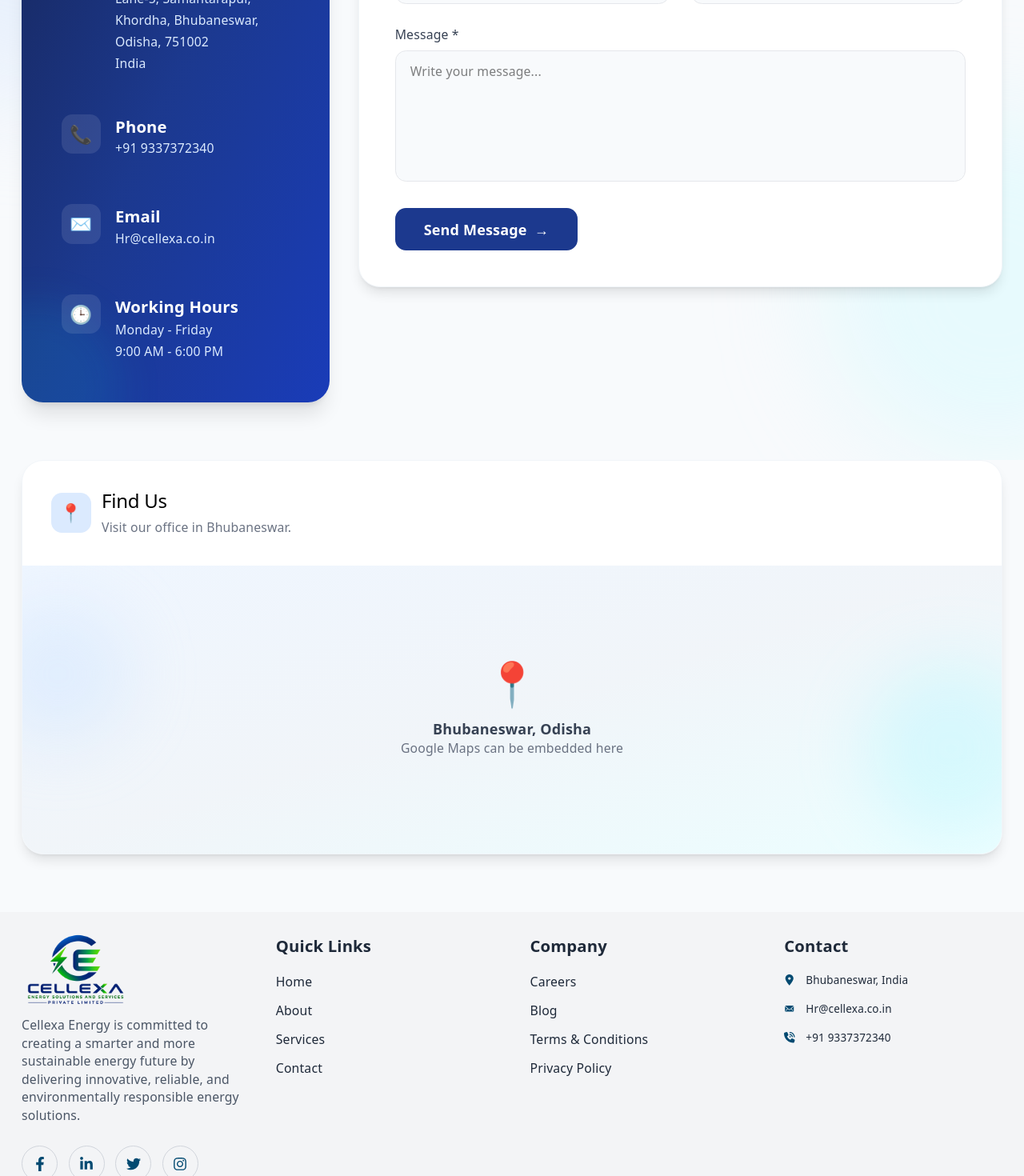
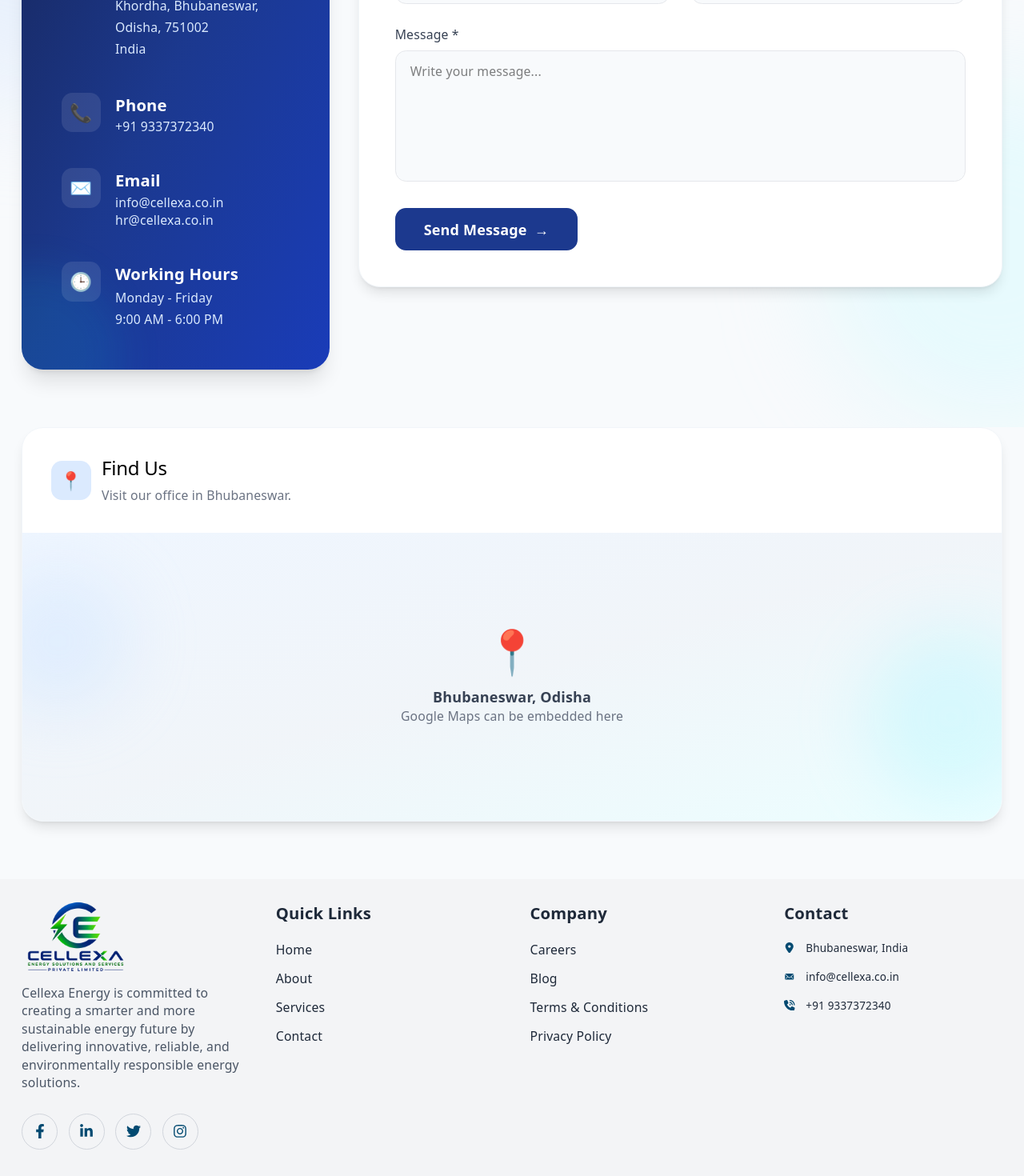
Before and after one commit to sambitmohanty04/CellexaEnergy, a React (Vite) app in the folder client/: page /contact in a window 1280 px wide. Shown: the part 738-2208 px from the top of the page at 80% size. Built offline with nearby package versions, Linux system fonts and the light colour scheme; no server answers.

Commit message:
updated code for email

```diff
--- a/client/src/App.tsx
+++ b/client/src/App.tsx
@@ -43,7 +43,7 @@ const App: React.FC = () => {
             <Route path="/about" element={<About />} />
             <Route path="/blogs" element={<Blogs />} />
             <Route path="/blogs/:slug" element={<BlogDetails />} />
-            <Route path="/add_blog" element={<AddBlog />} />
+            <Route path="/add-blog" element={<AddBlog />} />
             <Route path="/our_company" element={<OurCompany />} />
             <Route path="/services" element={<Services />} />
             <Route path="/telecom-services" element={<TelecomServices />} />
--- a/client/src/Components/Footer.tsx
+++ b/client/src/Components/Footer.tsx
@@ -169,7 +169,7 @@ const Footer: React.FC = () => {
 
               <div className="flex items-center gap-3">
                 <IoIosMail className="text-md text-sky-900" />
-                <span>Hr@cellexa.co.in</span>
+                <span>info@cellexa.co.in</span>
               </div>
 
               <div className="flex items-center gap-3">
--- a/client/src/Pages/Contact.tsx
+++ b/client/src/Pages/Contact.tsx
@@ -18,10 +18,6 @@ const Contact: React.FC = () => {
   const [successMessage, setSuccessMessage] = useState<string>("");
   const [errorMessage, setErrorMessage] = useState<string>("");
 
-  // =====================================================
-  // AOS INITIALIZATION
-  // =====================================================
-
   useEffect(() => {
     AOS.init({
       duration: 1000,
@@ -31,30 +27,18 @@ const Contact: React.FC = () => {
 
     AOS.refresh();
   }, []);
-
-  // =====================================================
-  // HANDLE INPUT CHANGE
-  // =====================================================
-
   const handleChange = (
     e: React.ChangeEvent<HTMLInputElement | HTMLTextAreaElement>
   ) => {
     const { name, value } = e.target;
-
     setFormData((prev) => ({
       ...prev,
       [name]: value,
     }));
 
-    // Clear previous messages while typing
     setSuccessMessage("");
     setErrorMessage("");
   };
-
-  // =====================================================
-  // HANDLE FORM SUBMIT
-  // =====================================================
-
   const handleSubmit = async (
     e: React.FormEvent<HTMLFormElement>
   ) => {
@@ -78,10 +62,7 @@ const Contact: React.FC = () => {
           "Thank you! Your message has been submitted.";
 
         setSuccessMessage(message);
-
         toast.success(message);
-
-        // Clear form
         setFormData({
           name: "",
           email: "",
@@ -106,21 +87,13 @@ const Contact: React.FC = () => {
         "Unable to submit your message. Please try again.";
 
       setErrorMessage(message);
-
       toast.error(message);
     }
   };
 
   return (
     <div className="min-h-screen bg-slate-50">
-
-      {/* =====================================================
-          PAGE HEADER
-      ====================================================== */}
-
       <section className="relative overflow-hidden bg-blue-950 py-10">
-
-        {/* Background Circle 1 */}
         <div
           className="
             absolute
@@ -134,8 +107,6 @@ const Contact: React.FC = () => {
             animate-pulse
           "
         />
-
-        {/* Background Circle 2 */}
         <div
           className="
             absolute
@@ -149,8 +120,6 @@ const Contact: React.FC = () => {
             animate-pulse
           "
         />
-
-        {/* Floating Circle */}
         <div
           className="
             absolute
@@ -163,8 +132,6 @@ const Contact: React.FC = () => {
             animate-bounce
           "
         />
-
-        {/* Floating Circle */}
         <div
           className="
             absolute
@@ -195,7 +162,6 @@ const Contact: React.FC = () => {
             <span className="h-[2px] w-10 bg-blue-400" />
           </div>
 
-          {/* Heading */}
           <h1
             data-aos="fade-up"
             data-aos-duration="1000"
@@ -210,8 +176,6 @@ const Contact: React.FC = () => {
           >
             Contact Us
           </h1>
-
-          {/* Description */}
           <p
             data-aos="fade-up"
             data-aos-duration="900"
@@ -230,14 +194,7 @@ const Contact: React.FC = () => {
         </div>
       </section>
 
-
-      {/* =====================================================
-          CONTACT SECTION
-      ====================================================== */}
-
       <section className="relative overflow-hidden py-16">
-
-        {/* Background Decoration */}
         <div
           className="
             absolute
@@ -268,10 +225,6 @@ const Contact: React.FC = () => {
 
           <div className="grid grid-cols-1 gap-8 lg:grid-cols-3">
 
-            {/* =================================================
-                CONTACT INFORMATION
-            ================================================== */}
-
             <div
               data-aos="fade-right"
               data-aos-duration="1000"
@@ -300,7 +253,6 @@ const Contact: React.FC = () => {
                 "
               >
 
-                {/* Decorative Circle */}
                 <div
                   className="
                     absolute
@@ -316,7 +268,6 @@ const Contact: React.FC = () => {
                   "
                 />
 
-                {/* Decorative Circle */}
                 <div
                   className="
                     absolute
@@ -336,18 +287,15 @@ const Contact: React.FC = () => {
                     Get In Touch
                   </h2>
 
-                  <p className="!mb-8 text-sm leading-7 text-blue-100">
+                  <p className="!mb-4 text-sm leading-7 text-blue-100">
                     We are here to help and answer any questions you may have.
                     Feel free to reach out to us.
                   </p>
 
-
-                  {/* ================= ADDRESS ================= */}
-
                   <div
                     className="
                       group/item
-                      mb-5
+                      mb-3
                       flex
                       gap-4
                       rounded-xl
@@ -394,14 +342,10 @@ const Contact: React.FC = () => {
                     </div>
 
                   </div>
-
-
-                  {/* ================= PHONE ================= */}
-
                   <div
                     className="
                       group/item
-                      mb-7
+                      mb-3
                       flex
                       gap-4
                       rounded-xl
@@ -444,14 +388,10 @@ const Contact: React.FC = () => {
                     </div>
 
                   </div>
-
-
-                  {/* ================= EMAIL ================= */}
-
                   <div
                     className="
                       group/item
-                      mb-7
+                      mb-3
                       flex
                       gap-4
                       rounded-xl
@@ -487,17 +427,15 @@ const Contact: React.FC = () => {
                       <h3 className="text-lg font-semibold">
                         Email
                       </h3>
-
                       <p className="mt-1 text-sm text-blue-100">
-                        Hr@cellexa.co.in
+                        info@cellexa.co.in
+                      </p>
+                      <p className="mt-1 text-sm text-blue-100">
+                        hr@cellexa.co.in
                       </p>
                     </div>
 
                   </div>
-
-
-                  {/* ================= WORKING HOURS ================= */}
-
                   <div
                     className="
                       group/item
@@ -550,11 +488,6 @@ const Contact: React.FC = () => {
               </div>
             </div>
 
-
-            {/* =================================================
-                CONTACT FORM
-            ================================================== */}
-
             <div
               data-aos="fade-left"
               data-aos-duration="1000"
@@ -579,8 +512,6 @@ const Contact: React.FC = () => {
                   lg:p-10
                 "
               >
-
-                {/* Top Animated Line */}
                 <div
                   className="
                     absolute
@@ -608,9 +539,6 @@ const Contact: React.FC = () => {
                   Fill in the form below and our team will get back to you.
                 </p>
 
-
-                {/* Success Message */}
-
                 {successMessage && (
                   <div
                     data-aos="fade-down"
@@ -629,9 +557,6 @@ const Contact: React.FC = () => {
                   </div>
                 )}
 
-
-                {/* Error Message */}
-
                 {errorMessage && (
                   <div
                     data-aos="fade-down"
@@ -649,22 +574,13 @@ const Contact: React.FC = () => {
                     {errorMessage}
                   </div>
                 )}
-
-
-                {/* FORM */}
-
                 <form
                   className="mt-5"
                   onSubmit={handleSubmit}
                 >
 
                   <div className="grid grid-cols-1 gap-6 md:grid-cols-2">
-
-
-                    {/* NAME */}
-
                     <div>
-
                       <label className="mb-2 block text-sm font-medium text-gray-700">
                         Full Name *
                       </label>
@@ -696,12 +612,7 @@ const Contact: React.FC = () => {
                       />
 
                     </div>
-
-
-                    {/* EMAIL */}
-
                     <div>
-
                       <label className="mb-2 block text-sm font-medium text-gray-700">
                         Email Address *
                       </label>
@@ -731,14 +642,8 @@ const Contact: React.FC = () => {
                           focus:ring-blue-100
                         "
                       />
-
                     </div>
-
-
-                    {/* PHONE */}
-
                     <div>
-
                       <label className="mb-2 block text-sm font-medium text-gray-700">
                         Phone Number
                       </label>
@@ -769,10 +674,6 @@ const Contact: React.FC = () => {
                       />
 
                     </div>
-
-
-                    {/* SUBJECT */}
-
                     <div>
 
                       <label className="mb-2 block text-sm font-medium text-gray-700">
@@ -808,10 +709,6 @@ const Contact: React.FC = () => {
                     </div>
 
                   </div>
-
-
-                  {/* MESSAGE */}
-
                   <div className="mt-6">
 
                     <label className="mb-2 block text-sm font-medium text-gray-700">
@@ -846,10 +743,6 @@ const Contact: React.FC = () => {
                     />
 
                   </div>
-
-
-                  {/* SUBMIT BUTTON */}
-
                   <div className="mt-6">
 
                     <button
@@ -893,8 +786,6 @@ const Contact: React.FC = () => {
                           →
                         </span>
                       </span>
-
-                      {/* Button Shine */}
                       <span
                         className="
                           absolute
@@ -920,12 +811,6 @@ const Contact: React.FC = () => {
           </div>
         </div>
       </section>
-
-
-      {/* =====================================================
-          MAP SECTION
-      ====================================================== */}
-
       <section className="relative mx-auto max-w-7xl px-6 pb-16">
 
         <div
@@ -945,13 +830,9 @@ const Contact: React.FC = () => {
             hover:shadow-2xl
           "
         >
-
-          {/* Map Header */}
-
           <div className="p-6 lg:p-8">
 
             <div className="flex items-center gap-3">
-
               <div
                 className="
                   flex
@@ -982,13 +863,8 @@ const Contact: React.FC = () => {
                 </p>
 
               </div>
-
             </div>
-
           </div>
-
-
-          {/* MAP PLACEHOLDER */}
 
           <div
             className="
@@ -1004,9 +880,6 @@ const Contact: React.FC = () => {
               to-cyan-50
             "
           >
-
-            {/* Background Decoration */}
-
             <div
               className="
                 absolute
@@ -1032,9 +905,7 @@ const Contact: React.FC = () => {
                 blur-2xl
               "
             />
-
             <div className="relative z-10 text-center">
-
               <div
                 className="
                   mb-4
@@ -1047,23 +918,16 @@ const Contact: React.FC = () => {
               >
                 📍
               </div>
-
               <p className="font-semibold text-gray-700">
                 Bhubaneswar, Odisha
               </p>
-
               <p className="mt-1 text-sm text-gray-500">
                 Google Maps can be embedded here
               </p>
-
             </div>
-
           </div>
-
         </div>
-
       </section>
-
     </div>
   );
 };
```
Also changed, not shown: client/src/Pages/blogs/Blogs.tsx (+1 -22 lines), 2 other files (tests, documents, lock files or other folders).
